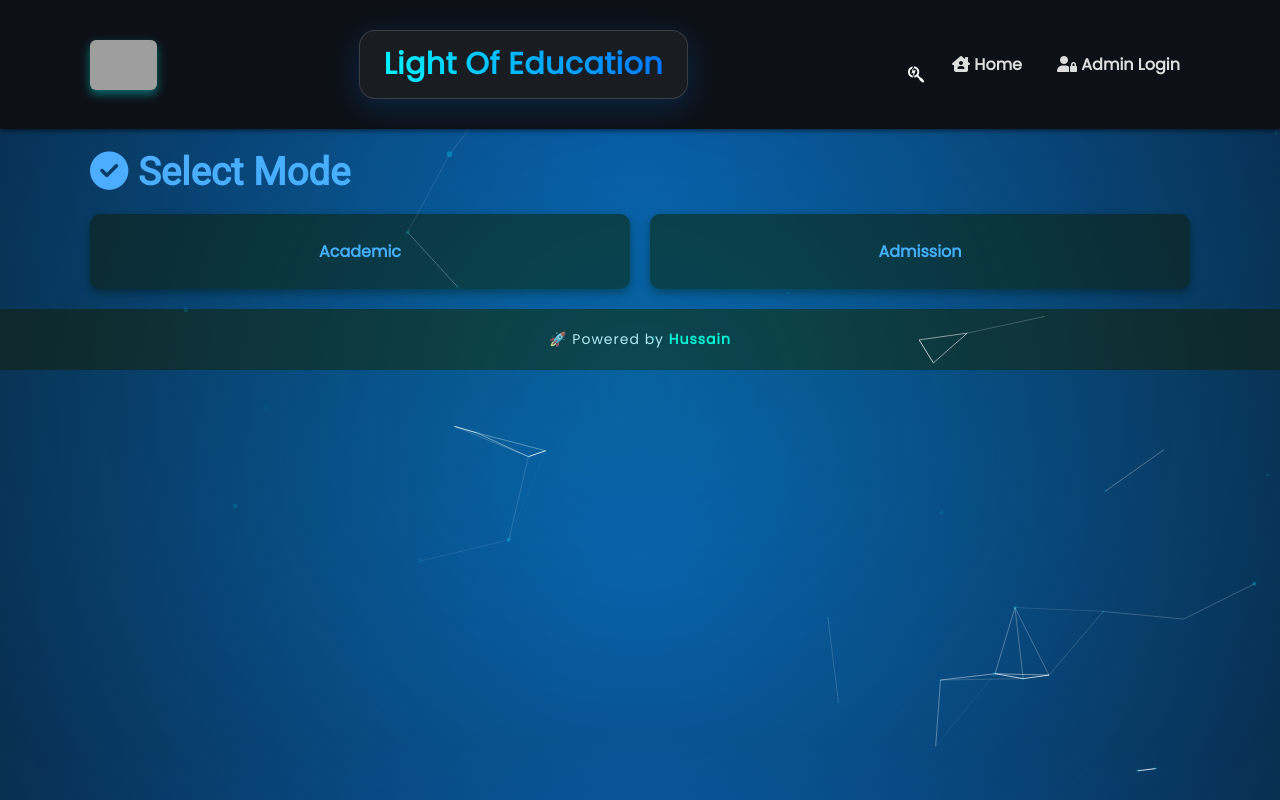
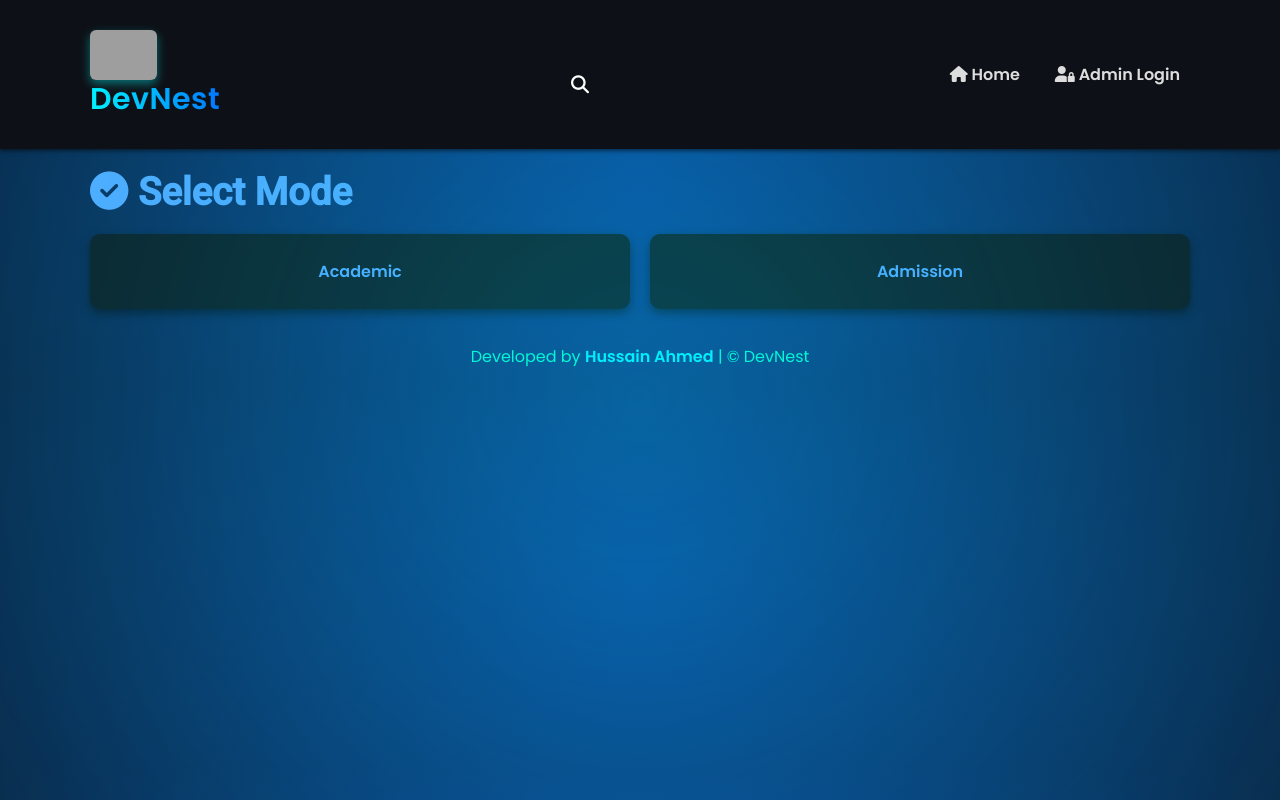
Before and after one commit to Hussain90L/LightofEducation24, a Flask app: page / in a window 1280 px wide. Run offline with Flask 3, Linux system fonts and the light colour scheme; some libraries are stand-ins or nearby versions; grey boxes are pictures that could not be loaded.

Commit message:
Update base.html

```diff
--- a/templates/base.html
+++ b/templates/base.html
@@ -1,39 +1,48 @@
 <!DOCTYPE html>
 <html lang="en">
 <head>
+  <meta charset="UTF-8" />
+  <meta name="viewport" content="width=device-width, initial-scale=1.0" />
+  <title>{% block title %}Academic PDF Repository{% endblock %}</title>
+
+  <!-- Favicon -->
   <link rel="icon" href="https://i.postimg.cc/SNr2HRwD/photo_2025-05-17_01-15-40-removebg-preview.png" type="image/png" />
-  <meta charset="UTF-8" />
-  <meta name="viewport" content="width=device-width, initial-scale=1.0">
-  <title>{% block title %}Academic PDF Repository{% endblock %}</title>
-  <link href="https://fonts.googleapis.com/css2?family=Poppins&family=Roboto&display=swap" rel="stylesheet" />
+
+  <!-- Google Fonts -->
+  <link href="https://fonts.googleapis.com/css2?family=Poppins:wght@400;600&family=Roboto:wght@400;500&display=swap" rel="stylesheet" />
+
+  <!-- Font Awesome -->
   <link rel="stylesheet" href="https://cdnjs.cloudflare.com/ajax/libs/font-awesome/6.7.2/css/all.min.css" integrity="sha512-Evv84Mr4kqVGRNSgIGL/F/aIDqQb7xQ2vcrdIwxfjThSH8CSR7PBEakCr51Ck+w+/U6swU2Im1vVX0SVk9ABhg==" crossorigin="anonymous" referrerpolicy="no-referrer" />
+
+  <!-- Custom CSS -->
   <link rel="stylesheet" href="{{ url_for('static', filename='style.css') }}" />
   {% block extra_css %}{% endblock %}
 </head>
 <body>
 
-  <nav class="navbar">
+  <!-- Navbar -->
+  <header class="navbar">
     <div class="container nav-container">
+
+      <!-- Logo -->
       <a href="{{ url_for('home') }}" class="logo">
-          <img src="https://i.postimg.cc/kMv1v8M5/photo_2025-05-17_01-14-27.jpg" alt="PDF Repo Logo" class="logo-img" />
+        <img src="https://i.postimg.cc/kMv1v8M5/photo_2025-05-17_01-14-27.jpg" alt="Logo" class="logo-img" />
+        <span class="brand-text">DevNest</span>
       </a>
 
-<div class="brand-text-box">
-  <span class="brand-text">Light Of Education</span>
-</div>
-
+      <!-- Search -->
       <div class="search-container">
-  <button id="search-icon" aria-label="Search">
-    <i class="fa-brands fa-searchengin"></i>
-  </button>
+        <button id="search-icon" aria-label="Search"><i class="fa-solid fa-magnifying-glass"></i></button>
         <form id="search-form" class="search-form" action="{{ url_for('search') }}" method="GET">
-    <input type="text" name="query" placeholder="Search..." />
-    <button type="submit"><i class="fa-brands fa-searchengin"></i></button>
+          <input type="text" name="query" placeholder="Search..." aria-label="Search input" />
+          <button type="submit"><i class="fa-solid fa-magnifying-glass"></i></button>
         </form>
       </div>
 
+      <!-- Menu -->
+      <nav>
         <ul class="nav-menu" id="nav-menu">
-        <li><a href="{{ url_for('home') }}"><i class="fa-solid fa-house-chimney-user"></i> Home</a></li>
+          <li><a href="{{ url_for('home') }}"><i class="fa-solid fa-house"></i> Home</a></li>
           {% if session.get('admin_logged_in') %}
             <li><a href="{{ url_for('upload') }}"><i class="fa-solid fa-upload"></i> Upload</a></li>
             <li><a href="{{ url_for('logout') }}"><i class="fa-solid fa-right-from-bracket"></i> Logout</a></li>
@@ -42,10 +51,15 @@
           {% endif %}
         </ul>
         <button class="hamburger" id="hamburger" aria-label="Toggle menu">&#9776;</button>
+      </nav>
     </div>
-  </nav>
+  </header>
+
+  <!-- Main Content -->
   <main class="container">
-    <div id="particles-js">  </div>
+    <div id="particles-js"></div>
+
+    <!-- Flash Messages -->
     {% with messages = get_flashed_messages(with_categories=true) %}
       {% if messages %}
         <div class="flash-messages">
@@ -55,80 +69,17 @@
         </div>
       {% endif %}
     {% endwith %}
+
     {% block content %}{% endblock %}
   </main>
-       <footer style="text-align:center; padding:20px; background:#111; color:#eee; font-size:14px; letter-spacing:1px;">
-  🚀 Powered by <span style="color:#00ffcc; font-weight:bold;">Hussain</span>
+
+  <!-- Footer -->
+  <footer class="footer">
+    <p>Developed by <strong>Hussain Ahmed</strong> | &copy; DevNest</p>
   </footer>
+
+  <!-- Scripts -->
   <script src="https://cdn.jsdelivr.net/npm/particles.js@2.0.0/particles.min.js"></script>
-  <script>
-    const hamburger = document.getElementById('hamburger');
-    const navMenu = document.getElementById('nav-menu');
-    hamburger.addEventListener('click', () => {
-      navMenu.classList.toggle('show');
-    });
-
-      particlesJS('particles-js', {
-  "particles": {
-    "number": {
-      "value": 40,
-      "density": {
-        "enable": true,
-        "value_area": 800
-      }
-    },
-    "color": {
-      "value": "#00e0ff"
-    },
-    "shape": {
-      "type": "circle"
-    },
-    "opacity": {
-      "value": 0.3,
-      "random": true
-    },
-    "size": {
-      "value": 3,
-      "random": true
-    },
-    "move": {
-      "enable": true,
-      "speed": 0.5,
-      "direction": "none",
-      "random": true,
-      "out_mode": "out"
-    }
-  },
-  "interactivity": {
-    "detect_on": "canvas",
-    "events": {
-      "onhover": {
-        "enable": true,
-        "mode": "repulse"
-      }
-    },
-    "modes": {
-      "repulse": {
-        "distance": 100
-      }
-    }
-  }
-});
-
-
-  const searchIcon = document.getElementById('search-icon');
-  const searchForm = document.getElementById('search-form');
-
-  searchIcon.addEventListener('click', () => {
-    searchForm.style.display = searchForm.style.display === 'flex' ? 'none' : 'flex';
-  });
-
-  // Optional: hide on outside click
-  document.addEventListener('click', (e) => {
-    if (!document.querySelector('.search-container').contains(e.target)) {
-      searchForm.style.display = 'none';
-    }
-  });
-  </script>
+  {% block extra_js %}{% endblock %}
 </body>
 </html>
```
Lines whose indentation alone changed are shown as unchanged.
